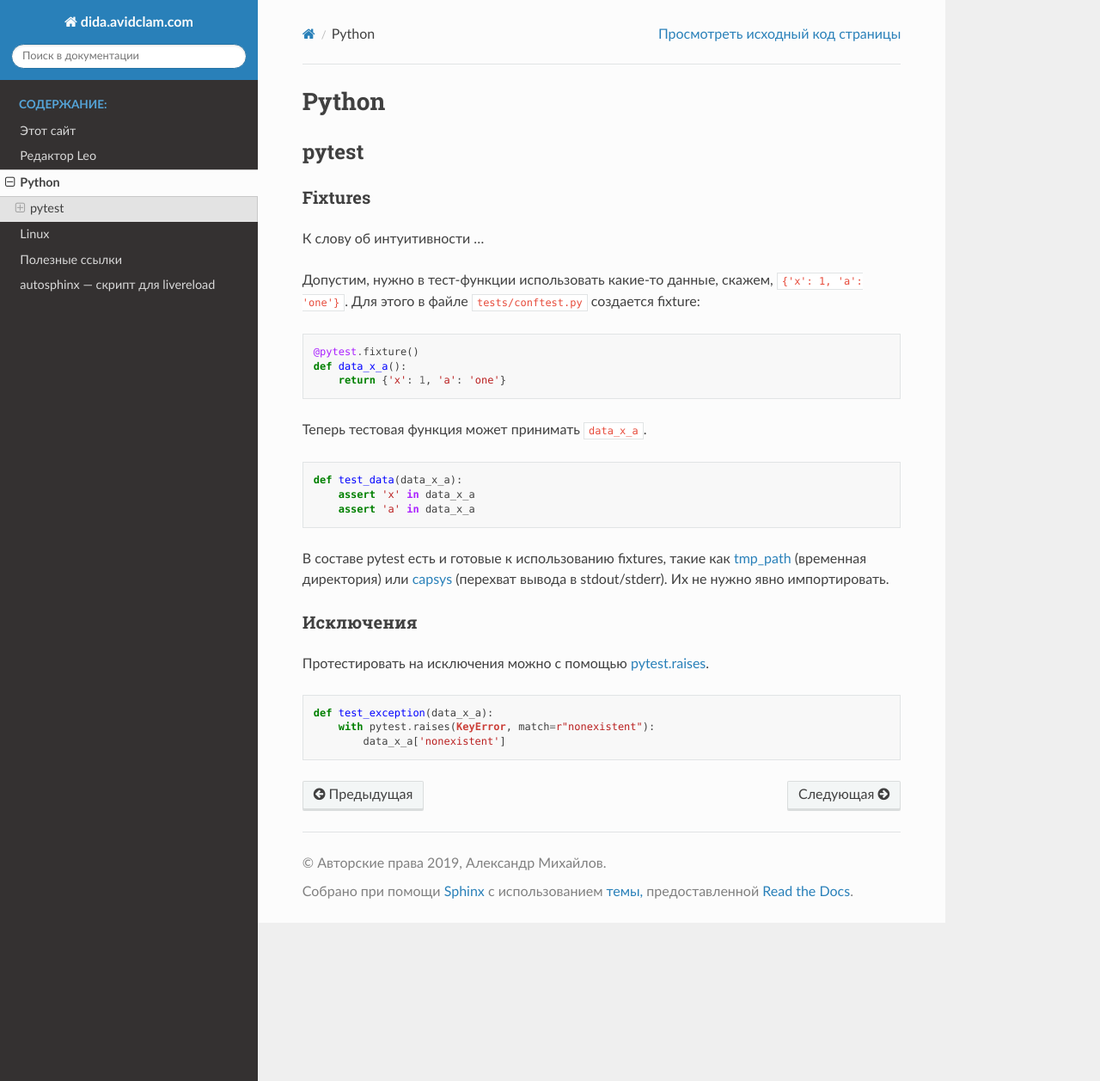
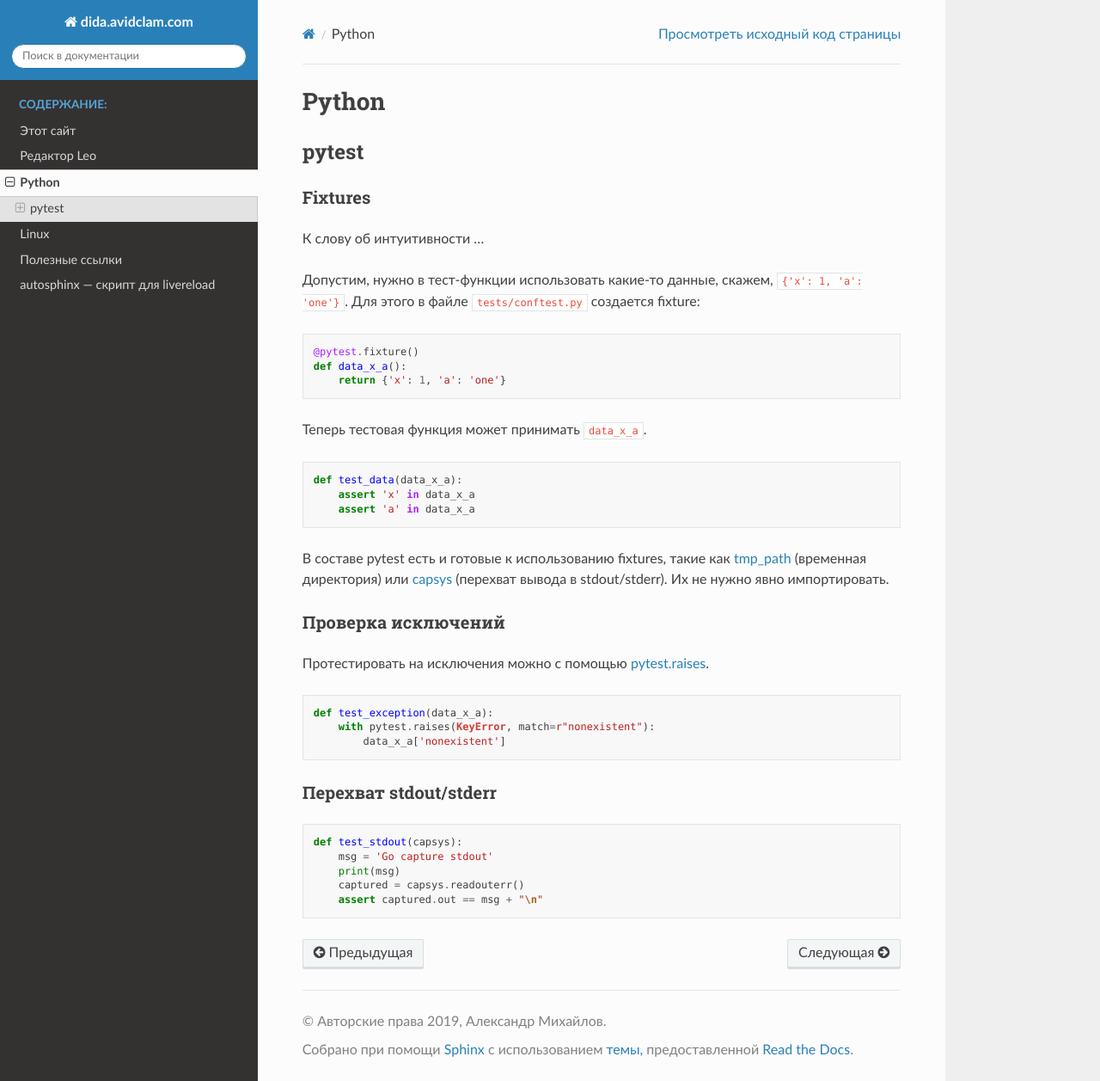
Before and after one commit to avidclam/dida, a Sphinx documentation site: the page built from docs/python.rst, in a window 1280 px wide and 1257 px high. Shown: the whole window at 86% size. Built offline with Sphinx 7.4.7 and the Read the Docs theme 2.0.0, drawn with Linux system fonts in a browser that asks for light colours.

Commit message:
pytest: added capsys

```diff
--- a/docs/python.rst
+++ b/docs/python.rst
@@ -38,8 +38,8 @@ Fixtures
 (перехват вывода в stdout/stderr).
 Их не нужно явно импортировать.
 
-Исключения
-********************
+Проверка исключений
+*************************************
 
 Протестировать на исключения можно с помощью
 `pytest.raises <https://docs.pytest.org/en/latest/reference.html#pytest-raises>`_.
@@ -49,3 +49,14 @@ Fixtures
     def test_exception(data_x_a):
         with pytest.raises(KeyError, match=r"nonexistent"):
             data_x_a['nonexistent']
+
+Перехват stdout/stderr
+******************************
+
+.. code-block:: python
+
+    def test_stdout(capsys):
+        msg = 'Go capture stdout'
+        print(msg)
+        captured = capsys.readouterr()
+        assert captured.out == msg + "\n"
```
Also changed, not shown: 1 other file.
